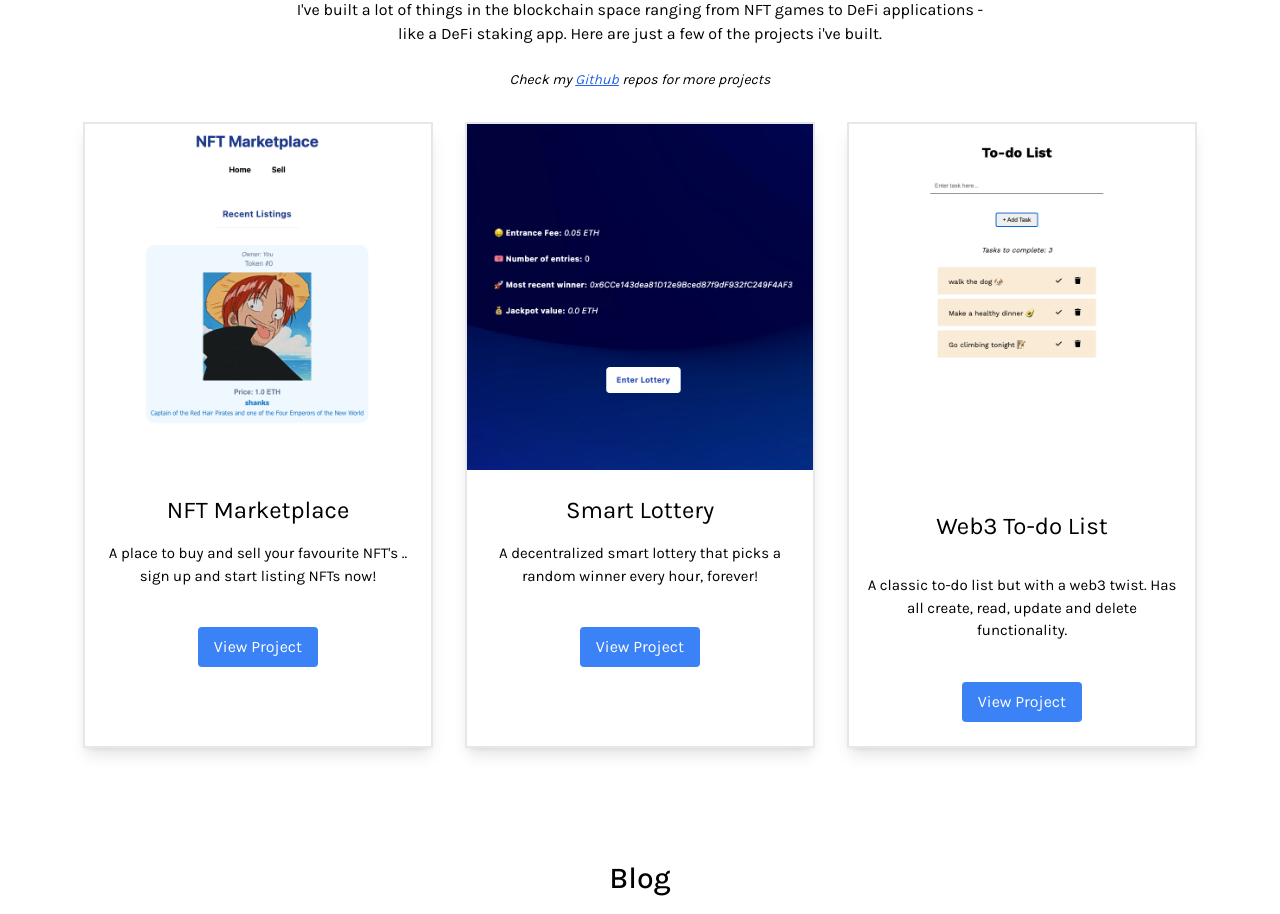
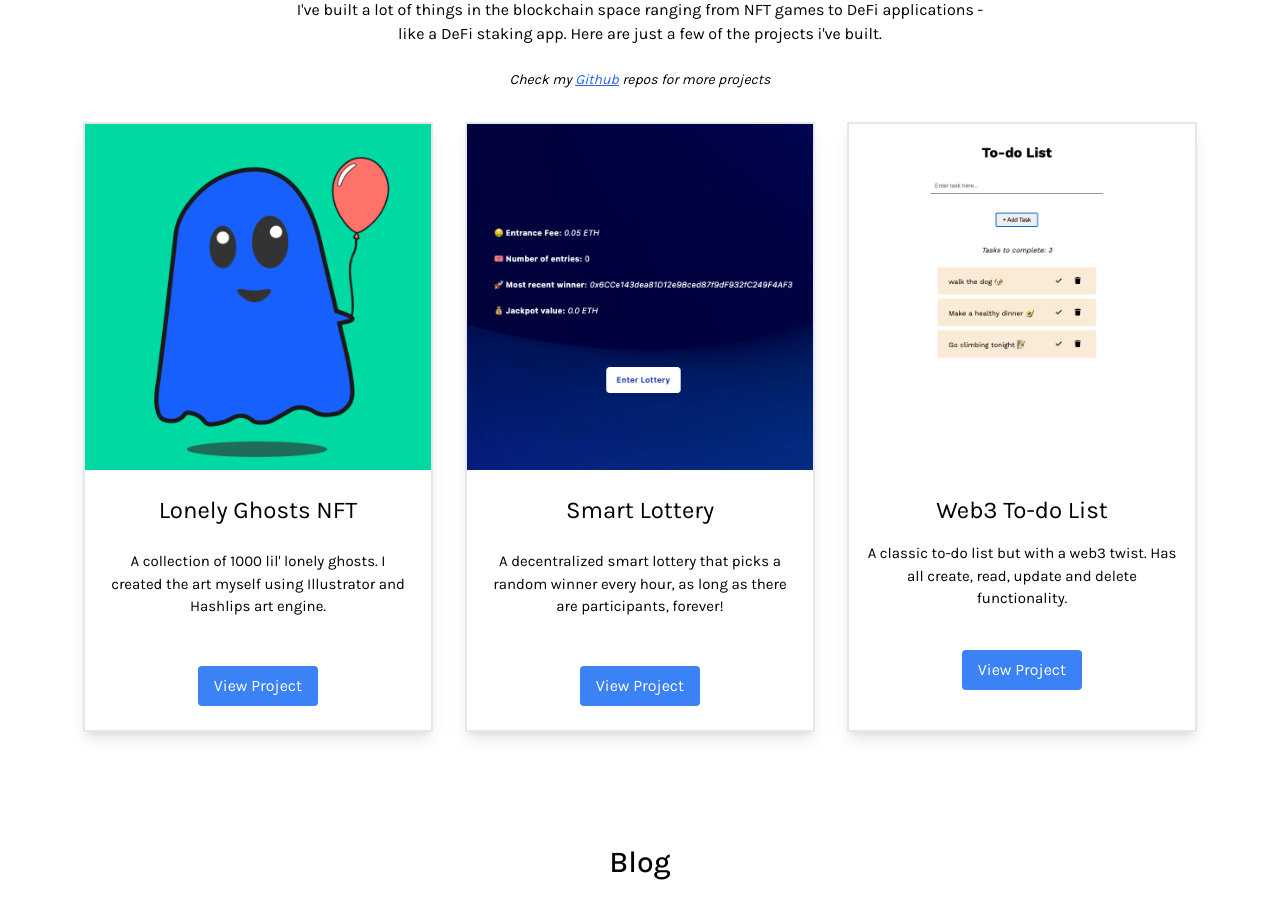
Before and after one commit to UnionPAC/gj-website-old, a React (Create React App) app: page / in a window 1280 px wide. Shown: the part 1820-2734 px from the top of the page. Built offline with nearby package versions, Linux system fonts and the light colour scheme; no server answers.

Commit message:
changed portfolio 1 work

```diff
--- a/src/components/Portfolio.js
+++ b/src/components/Portfolio.js
@@ -1,5 +1,5 @@
 import React from "react";
-import nftMarketplace from "../imgs/nft-marketplace.png";
+import lonelyGhosts from "../imgs/lonelyghost.png";
 import smartLottery from "../imgs/smart-lottery.png";
 import todoList from "../imgs/todo-list.png";
 
@@ -29,17 +29,17 @@ export const Portfolio = () => {
         {/* Card 1 */}
         <div className="mx-auto border-solid- border-2 m-4 max-w-[350px] md:mx-4 shadow-lg">
           <div>
-            <img src={nftMarketplace} alt="NFT Marketplace" />
+            <img src={lonelyGhosts} alt="Lonely Ghosts NFT" />
           </div>
           <div className="flex flex-col items-center">
-            <h3 className="text-center text-2xl mt-6">NFT Marketplace</h3>
-            <p className="text-[15px] p-4 text-center">
-              A place to buy and sell your favourite NFT's .. sign up and start
-              listing NFTs now!
+            <h3 className="text-center text-2xl mt-6">Lonely Ghosts NFT</h3>
+            <p className="text-[15px] p-6 text-center">
+              A collection of 1000 lil' lonely ghosts. I created the art myself
+              using Illustrator and Hashlips art engine.
             </p>
             <div className="">
               <a
-                href="https://nextjs-nft-marketplace-the-graph.vercel.app/"
+                href="https://www.lonelyghosts.xyz/"
                 target="_blank"
                 rel="noreferrer"
               >
@@ -57,9 +57,9 @@ export const Portfolio = () => {
           </div>
           <div className="flex flex-col items-center">
             <h3 className="text-center text-2xl mt-6">Smart Lottery</h3>
-            <p className="text-[15px] p-4 text-center">
+            <p className="text-[15px] p-6 text-center">
               A decentralized smart lottery that picks a random winner every
-              hour, forever!
+              hour, as long as there are participants, forever!
             </p>
             <div className="">
               <a
@@ -80,7 +80,7 @@ export const Portfolio = () => {
             <img src={todoList} alt="Mango Name Service (MNS)" />
           </div>
           <div className="flex flex-col items-center">
-            <h3 className="text-center text-2xl mt-6 p-4">Web3 To-do List</h3>
+            <h3 className="text-center text-2xl mt-6">Web3 To-do List</h3>
             <p className="text-[15px] p-4 text-center">
               A classic to-do list but with a web3 twist. Has all create, read,
               update and delete functionality.
```
Also changed, not shown: src/imgs/lonelyghost.png (added), src/imgs/nft-marketplace.png (deleted).
